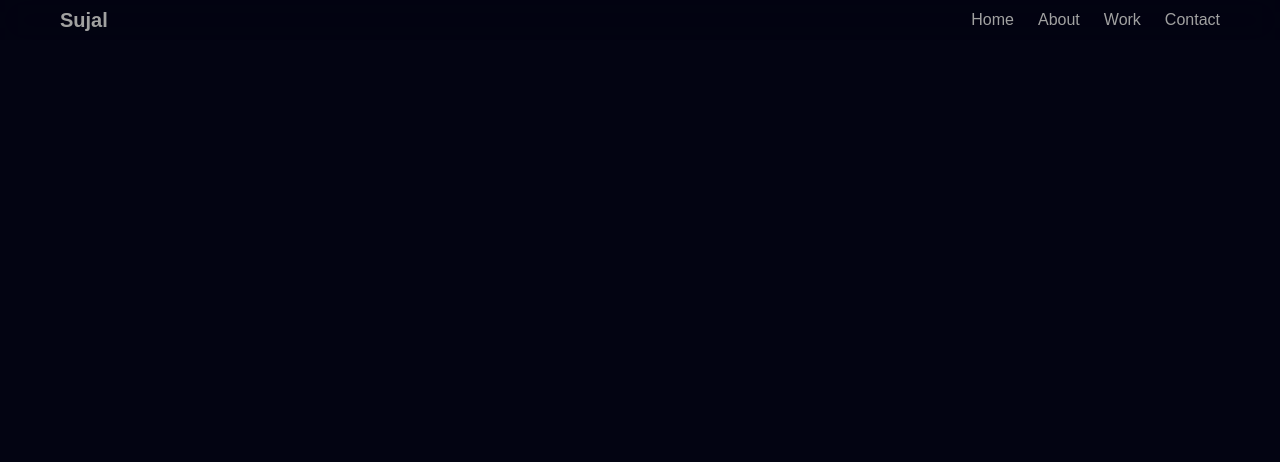
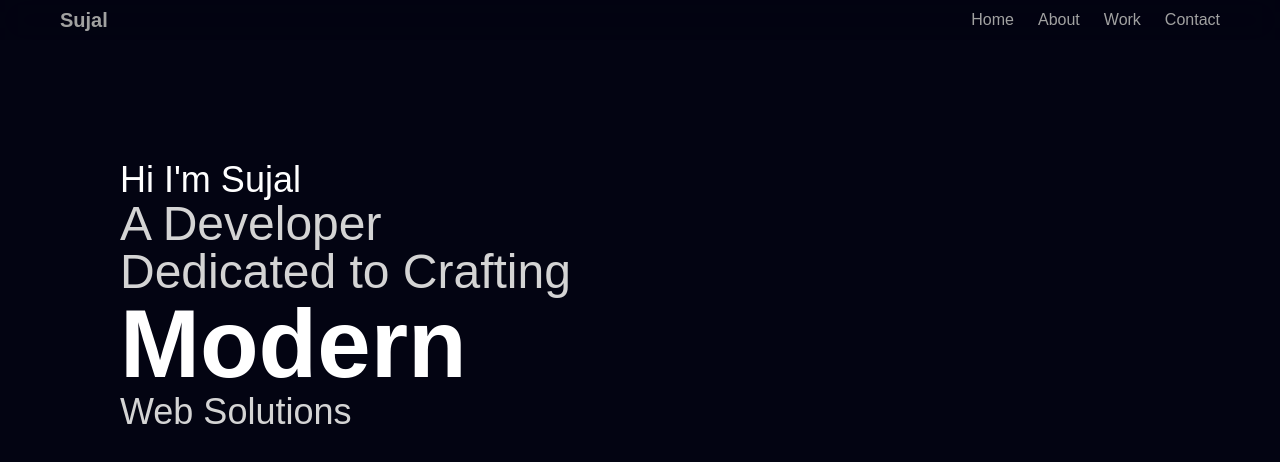
Before and after one commit to sujalahuja01/sujal-ahuja01, a React (Vite) app: page / in a window 1280 px wide. Shown: the top 462 px of the page. Built offline with nearby package versions, Linux system fonts and the light colour scheme; a web font is replaced by a local one.

Commit message:
completed navbar

```diff
--- a/package.json
+++ b/package.json
@@ -11,8 +11,11 @@
   },
   "dependencies": {
     "@tailwindcss/vite": "^4.1.17",
+    "clsx": "^2.1.1",
+    "motion": "^12.23.24",
     "react": "^19.1.1",
     "react-dom": "^19.1.1",
+    "tailwind-merge": "^3.4.0",
     "tailwindcss": "^4.1.17"
   },
   "devDependencies": {
--- a/src/App.jsx
+++ b/src/App.jsx
@@ -1,11 +1,12 @@
 import React from "react";
 import Navbar from "./sections/Navbar";
+import Hero from "./sections/Hero";
 
 const App = () => {
   return (
     <div className="conatiner mx-auto max-7xl">
       <Navbar />
-      {/* hero */}
+      <Hero />
       {/* about */}
       {/* projects */}
       {/* experience */}
--- /dev/null
+++ b/src/components/FlipWords.jsx
@@ -0,0 +1,87 @@
+"use client";
+import React, { useCallback, useEffect, useState } from "react";
+import { AnimatePresence, motion } from "motion/react";
+import { twMerge } from "tailwind-merge";
+
+export const FlipWords = ({ words, duration = 3000, className }) => {
+  const [currentWord, setCurrentWord] = useState(words[0]);
+  const [isAnimating, setIsAnimating] = useState(false);
+
+  // thanks for the fix Julian - https://github.com/Julian-AT
+  const startAnimation = useCallback(() => {
+    const word = words[words.indexOf(currentWord) + 1] || words[0];
+    setCurrentWord(word);
+    setIsAnimating(true);
+  }, [currentWord, words]);
+
+  useEffect(() => {
+    if (!isAnimating)
+      setTimeout(() => {
+        startAnimation();
+      }, duration);
+  }, [isAnimating, duration, startAnimation]);
+
+  return (
+    <AnimatePresence
+      onExitComplete={() => {
+        setIsAnimating(false);
+      }}
+    >
+      <motion.div
+        initial={{
+          opacity: 0,
+          y: 10,
+        }}
+        animate={{
+          opacity: 1,
+          y: 0,
+        }}
+        transition={{
+          type: "spring",
+          stiffness: 100,
+          damping: 10,
+        }}
+        exit={{
+          opacity: 0,
+          y: -40,
+          x: 40,
+          filter: "blur(8px)",
+          scale: 2,
+          position: "absolute",
+        }}
+        className={twMerge("z-10 inline-block relative text-left ", className)}
+        key={currentWord}
+      >
+        {/* edit suggested by Sajal: https://x.com/DewanganSajal */}
+        {currentWord.split(" ").map((word, wordIndex) => (
+          <motion.span
+            key={word + wordIndex}
+            initial={{ opacity: 0, y: 10, filter: "blur(8px)" }}
+            animate={{ opacity: 1, y: 0, filter: "blur(0px)" }}
+            transition={{
+              delay: wordIndex * 0.3,
+              duration: 0.3,
+            }}
+            className="inline-block whitespace-nowrap"
+          >
+            {word.split("").map((letter, letterIndex) => (
+              <motion.span
+                key={word + letterIndex}
+                initial={{ opacity: 0, y: 10, filter: "blur(8px)" }}
+                animate={{ opacity: 1, y: 0, filter: "blur(0px)" }}
+                transition={{
+                  delay: wordIndex * 0.3 + letterIndex * 0.05,
+                  duration: 0.2,
+                }}
+                className="inline-block"
+              >
+                {letter}
+              </motion.span>
+            ))}
+            <span className="inline-block">&nbsp;</span>
+          </motion.span>
+        ))}
+      </motion.div>
+    </AnimatePresence>
+  );
+};
--- /dev/null
+++ b/src/components/HeroText.jsx
@@ -0,0 +1,103 @@
+import React from "react";
+import { FlipWords } from "./FlipWords";
+import { motion } from "motion/react";
+
+const HeroText = () => {
+  const words = ["Secure", "Modern", "Scalable"];
+  const variants = {
+    hidden: { opacity: 0, x: -50 },
+    visible: { opacity: 1, x: 0 },
+  };
+  return (
+    <div className="z-10 mt-20 text-center md:mt-40 md:text-left rounded-3xl bg-clip-text">
+      <div className="flex-col hidden md:flex c-space">
+        <motion.h1
+          className="text-4xl font-medium"
+          variants={variants}
+          initial="hidden"
+          animate="visible"
+          transition={{ delay: 1 }}
+        >
+          Hi I'm Sujal
+        </motion.h1>
+        <div className="flex flex-col items-start">
+          <motion.p
+            className="text-5xl font-medium text-neutral-300"
+            variants={variants}
+            initial="hidden"
+            animate="visible"
+            transition={{ delay: 1.2 }}
+          >
+            A Developer <br /> Dedicated to Crafting
+          </motion.p>
+          <motion.div
+            variants={variants}
+            initial="hidden"
+            animate="visible"
+            transition={{ delay: 1.5 }}
+          >
+            <FlipWords
+              words={words}
+              className="font-black text-white text-8xl"
+            />
+          </motion.div>
+
+          <motion.p
+            className="text-4xl font-medium text-neutral-300"
+            variants={variants}
+            initial="hidden"
+            animate="visible"
+            transition={{ delay: 1.8 }}
+          >
+            Web Solutions
+          </motion.p>
+        </div>
+      </div>
+
+      <div className="flex flex-col space-y-6 md:hidden">
+        <motion.p
+          className="text-4xl font-medium"
+          variants={variants}
+          initial="hidden"
+          animate="visible"
+          transition={{ delay: 1 }}
+        >
+          Hi,I'm Sujal
+        </motion.p>
+        <div>
+          <motion.p
+            className="text-5xl font-black text-neutral-300"
+            variants={variants}
+            initial="hidden"
+            animate="visible"
+            transition={{ delay: 1.2 }}
+          >
+            Building
+          </motion.p>
+          <motion.div
+            variants={variants}
+            initial="hidden"
+            animate="visible"
+            transition={{ delay: 1.5 }}
+          >
+            <FlipWords
+              words={words}
+              className="font-bold text-white text-7xl"
+            />
+          </motion.div>
+        </div>
+        <motion.p
+          className="text-4xl font-black text-neutral-300"
+          variants={variants}
+          initial="hidden"
+          animate="visible"
+          transition={{ delay: 1.8 }}
+        >
+          Web Applications
+        </motion.p>
+      </div>
+    </div>
+  );
+};
+
+export default HeroText;
--- /dev/null
+++ b/src/sections/Hero.jsx
@@ -0,0 +1,12 @@
+import React from "react";
+import HeroText from "../components/HeroText";
+
+const Hero = () => {
+  return (
+    <section className="flex items-start justify-center md:items-start md:justify-start min-h-screen overflow-hidden c-space">
+      <HeroText />
+    </section>
+  );
+};
+
+export default Hero;
--- a/src/sections/Navbar.jsx
+++ b/src/sections/Navbar.jsx
@@ -1,4 +1,5 @@
 import React, { useState } from "react";
+import { motion } from "motion/react";
 const Navigation = () => {
   return (
     <ul className="nav-ul">
@@ -53,11 +54,19 @@
           </nav>
         </div>
       </div>
-      <div className="block overflow-hidden text-center sm:hidden">
-        <nav className="pb-5">
-          <Navigation />
-        </nav>
-      </div>
+      {isOpen && (
+        <motion.div
+          className="block overflow-hidden text-center sm:hidden"
+          initial={{ opacity: 0, x: -10 }}
+          animate={{ opacity: 1, x: 0 }}
+          style={{ maxHeight: "100vh" }}
+          transition={{ duration: 1 }}
+        >
+          <nav className="pb-5">
+            <Navigation />
+          </nav>
+        </motion.div>
+      )}
     </div>
   );
 };
```
Also changed, not shown: 1 other file (tests, documents, lock files or other folders).
